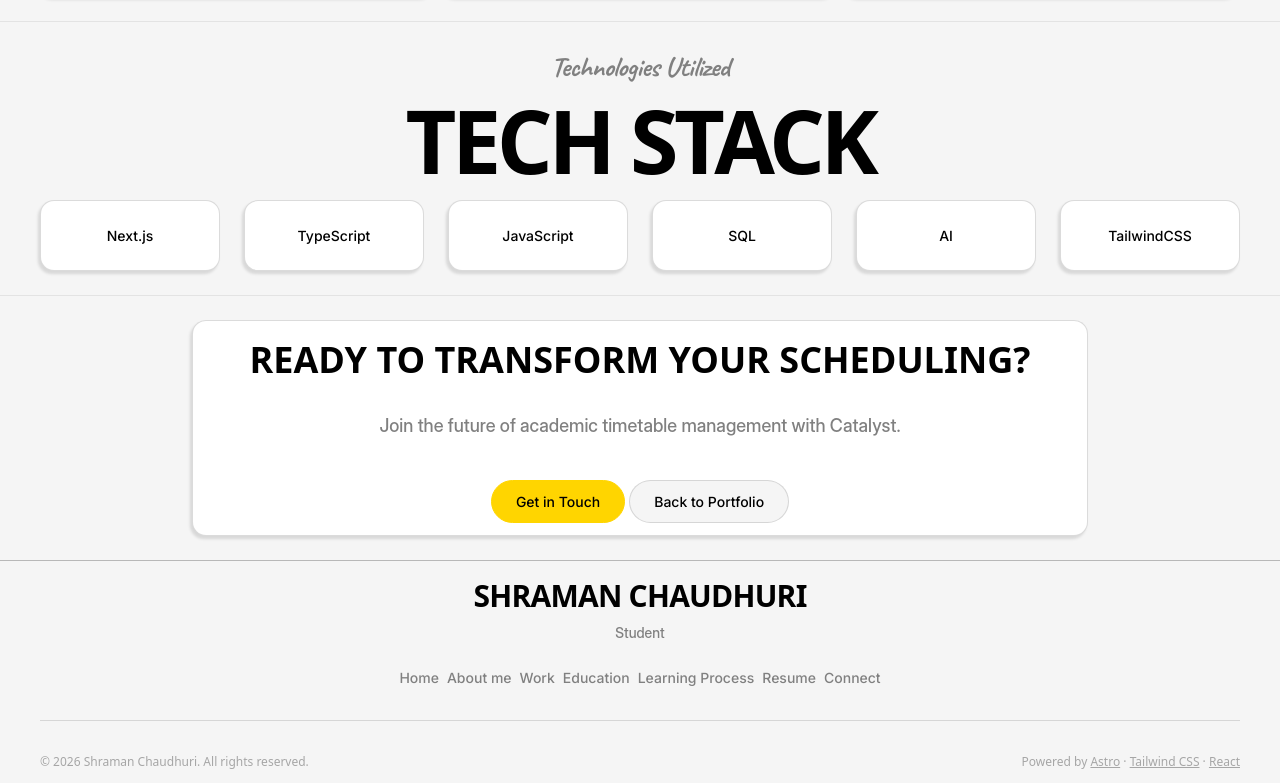
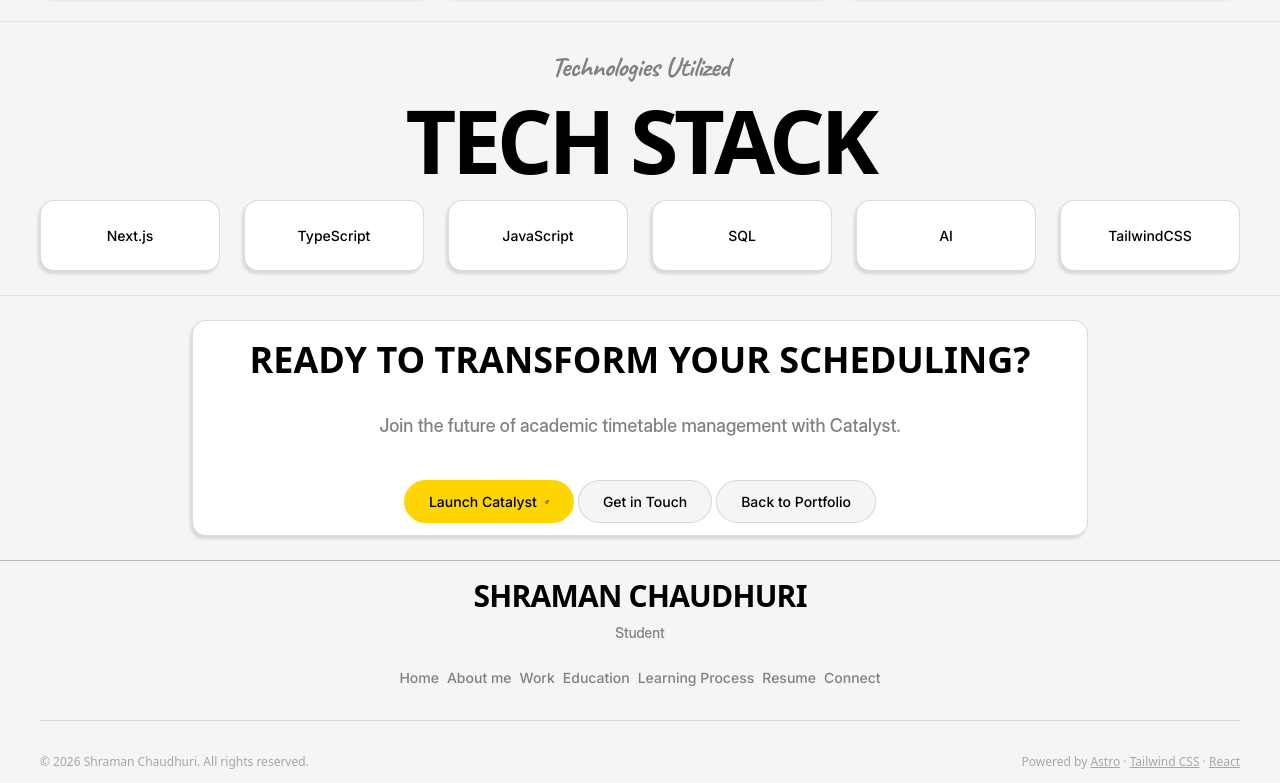
Before and after one commit to shraman-c/portfolio, an Astro site: page /catalyst in a window 1280 px wide. Shown: the part 1203-1986 px from the top of the page. Built offline with nearby package versions, Linux system fonts and the light colour scheme; Astro itself is replaced by a stand-in of ours; a web font is replaced by a local one.

Commit message:
feat: add catalyst project page to portfolio

```diff
--- a/src/pages/catalyst.astro
+++ b/src/pages/catalyst.astro
@@ -86,7 +86,7 @@ const features = [
 
         <div class="flex flex-col sm:flex-row gap-4 justify-center items-center">
           <a
-            href="https://cataylst.vercel.app/"
+            href="https://cataylst-sih.vercel.app/"
             target="_blank"
             rel="noopener noreferrer"
             class="px-6 py-2.5 bg-solar-beam text-black rounded-buttons font-inter font-medium text-body-sm border border-solar-beam hover:bg-obsidian hover:text-concrete hover:border-obsidian transition-colors duration-200 cursor-pointer flex items-center justify-center gap-2"
@@ -170,8 +170,19 @@ const features = [
           </p>
           <div class="flex flex-col sm:flex-row gap-4 justify-center">
             <a
+              href="https://cataylst-sih.vercel.app/"
+              target="_blank"
+              rel="noopener noreferrer"
+              class="px-6 py-2.5 bg-solar-beam text-black border border-solar-beam rounded-buttons font-inter font-medium text-body-sm hover:bg-obsidian hover:text-concrete hover:border-obsidian transition-colors duration-200 cursor-pointer flex items-center justify-center gap-2"
+            >
+              <span>Launch Catalyst</span>
+              <svg class="w-4 h-4 shrink-0" fill="none" stroke="currentColor" stroke-width="2.5" viewBox="0 0 24 24">
+                <path stroke-linecap="round" stroke-linejoin="round" d="M10 6H6a2 2 0 00-2 2v10a2 2 0 002 2h10a2 2 0 002-2v-4M14 4h6m0 0v6m0-6L10 14" />
+              </svg>
+            </a>
+            <a
               href={siteConfig.social.email ? `mailto:${siteConfig.social.email}?subject=Catalyst Inquiry` : "#"}
-              class="px-6 py-2.5 bg-solar-beam text-black border border-solar-beam rounded-buttons font-inter font-medium text-body-sm hover:bg-obsidian hover:text-concrete hover:border-obsidian transition-colors duration-200 cursor-pointer"
+              class="px-6 py-2.5 bg-concrete text-obsidian border border-silver/50 rounded-buttons font-inter font-medium text-body-sm hover:bg-solar-beam hover:text-black hover:border-solar-beam transition-colors duration-200 cursor-pointer"
             >
               Get in Touch
             </a>
```
